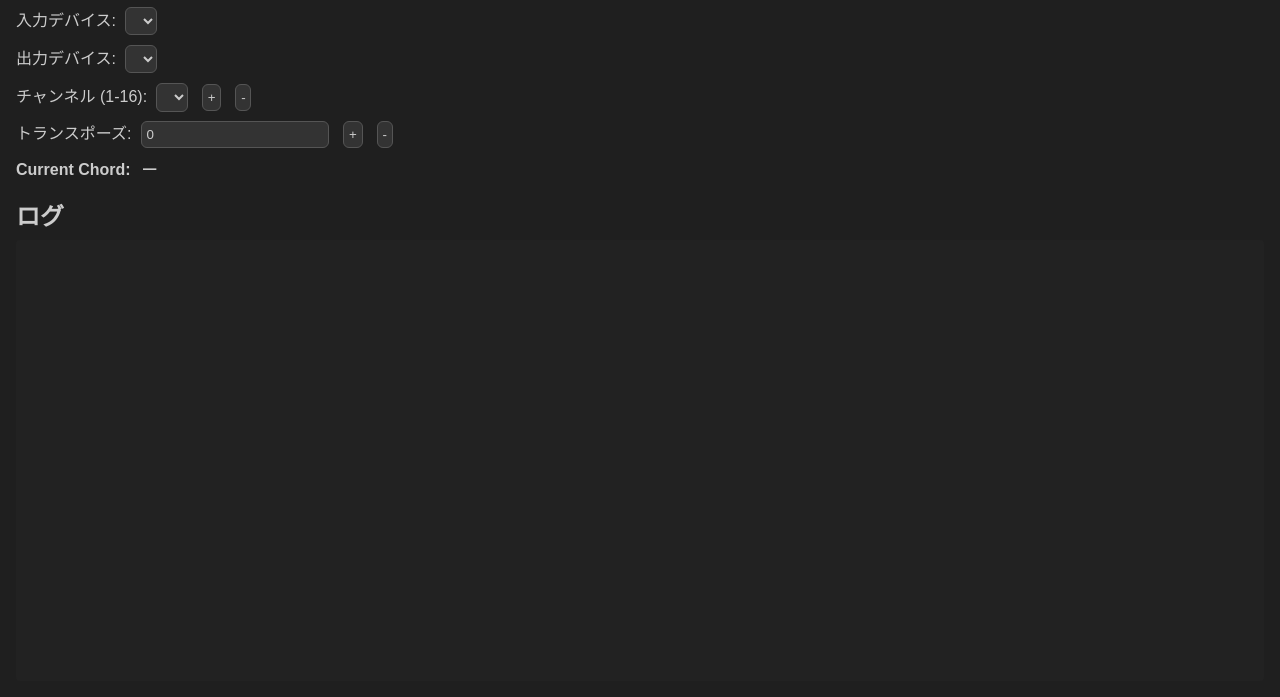
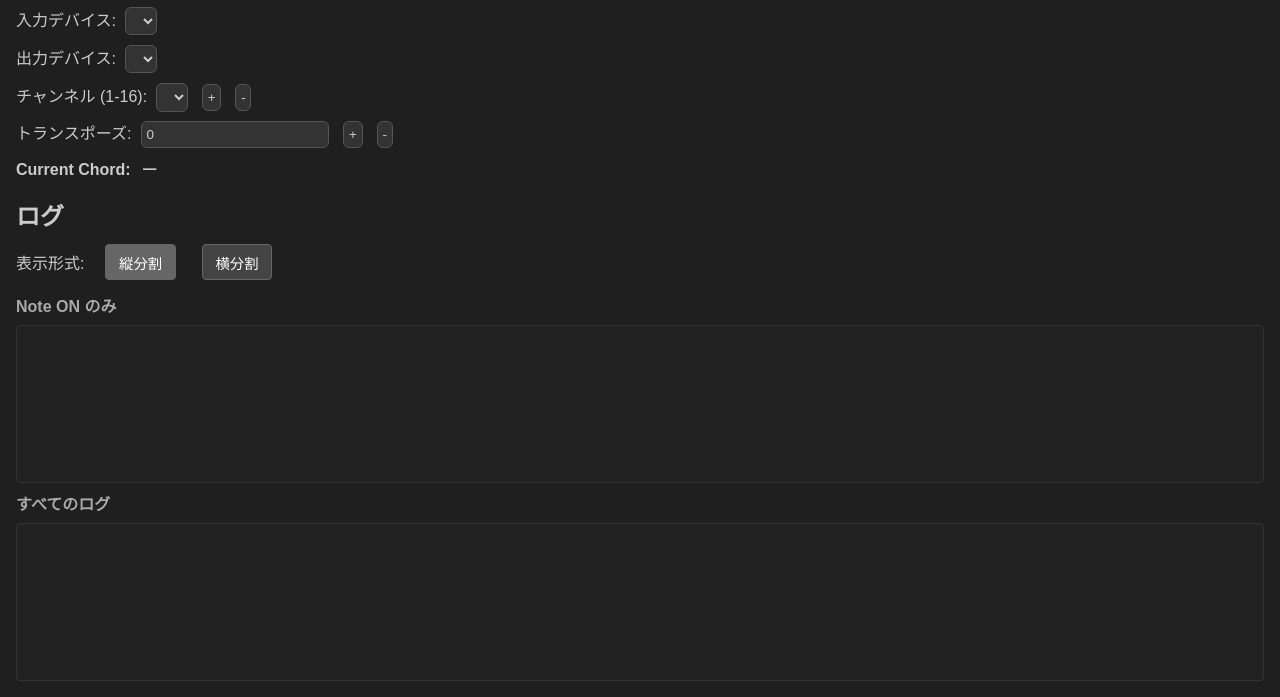
Before and after one commit to ogaog/MidiDevCha, a plain HTML site: page index.html in a window 1280 px wide. Shown: the part 103-800 px from the top of the page. Drawn offline with Linux system fonts and the light colour scheme.

Commit message:
NoteOnのみ領域作成

```diff
--- a/index.html
+++ b/index.html
@@ -69,6 +69,75 @@
             line-height: 1.3;
             min-height: 200px;
         }
+
+        .log-controls {
+            display: flex;
+            gap: 1rem;
+            align-items: center;
+            margin-bottom: 0.5rem;
+            flex-shrink: 0;
+        }
+
+        .log-split-container {
+            flex: 1;
+            display: flex;
+            gap: 0.5rem;
+            min-height: 0;
+        }
+
+        .log-split-vertical {
+            flex-direction: column;
+        }
+
+        .log-split-horizontal {
+            flex-direction: row;
+        }
+
+        .log-panel {
+            flex: 1;
+            display: flex;
+            flex-direction: column;
+            min-height: 0;
+            min-width: 0;
+        }
+
+        .log-panel h3 {
+            margin: 0 0 0.5rem 0;
+            font-size: 1rem;
+            color: #aaa;
+            flex-shrink: 0;
+        }
+
+        .log-panel-content {
+            flex: 1;
+            white-space: pre-wrap;
+            overflow-y: auto;
+            background: #222;
+            padding: 0.5rem;
+            border-radius: 4px;
+            font-family: 'Courier New', monospace;
+            font-size: 0.9rem;
+            line-height: 1.3;
+            border: 1px solid #333;
+        }
+
+        .split-toggle {
+            background: #444;
+            color: #fff;
+            border: 1px solid #666;
+            padding: 0.4rem 0.8rem;
+            border-radius: 4px;
+            cursor: pointer;
+            font-size: 0.9rem;
+        }
+
+        .split-toggle:hover {
+            background: #555;
+        }
+
+        .split-toggle.active {
+            background: #666;
+        }
     </style>
 </head>
 
@@ -104,7 +173,21 @@
 
     <div class="log-section">
         <h2>ログ</h2>
-        <div id="logOutput"></div>
+        <div class="log-controls">
+            <span>表示形式:</span>
+            <button class="split-toggle active" id="splitVertical">縦分割</button>
+            <button class="split-toggle" id="splitHorizontal">横分割</button>
+        </div>
+        <div class="log-split-container log-split-vertical" id="logContainer">
+            <div class="log-panel">
+                <h3>Note ON のみ</h3>
+                <div class="log-panel-content" id="noteOnLog"></div>
+            </div>
+            <div class="log-panel">
+                <h3>すべてのログ</h3>
+                <div class="log-panel-content" id="allLog"></div>
+            </div>
+        </div>
     </div>
 
     <!-- Tonal.js CDN -->
--- a/js/main.js
+++ b/js/main.js
@@ -11,7 +11,11 @@ const transInput = document.getElementById('transposeAmount');
 const incTrans = document.getElementById('incrementTranspose');
 const decTrans = document.getElementById('decrementTranspose');
 const chordDisplay = document.getElementById('chordDisplay');
-const logOutput = document.getElementById('logOutput');
+const noteOnLog = document.getElementById('noteOnLog');
+const allLog = document.getElementById('allLog');
+const logContainer = document.getElementById('logContainer');
+const splitVertical = document.getElementById('splitVertical');
+const splitHorizontal = document.getElementById('splitHorizontal');
 
 let currentChannel = 7;
 let transpose = 0;
@@ -29,18 +33,28 @@ function noteToName(noteNumber) {
 }
 
 // ログ出力（最大行数制限付き）
-function log(msg) {
+function log(msg, isNoteOn = false) {
     const timestamp = new Date().toLocaleTimeString();
     const logLine = `[${timestamp}] ${msg}`;
 
-    // 新しいログを先頭に追加
-    logOutput.textContent = logLine + '\n' + logOutput.textContent;
+    // すべてのログに追加
+    allLog.textContent = logLine + '\n' + allLog.textContent;
 
-    // 行数制限チェック
-    const lines = logOutput.textContent.split('\n');
+    // Note ON の場合は専用ログにも追加
+    if (isNoteOn) {
+        noteOnLog.textContent = logLine + '\n' + noteOnLog.textContent;
+    }
+
+    // 行数制限チェック（両方のログ領域）
+    limitLogLines(allLog);
+    limitLogLines(noteOnLog);
+}
+
+// ログ行数制限関数
+function limitLogLines(logElement) {
+    const lines = logElement.textContent.split('\n');
     if (lines.length > MAX_LOG_LINES) {
-        // 制限を超えた場合、古い行を削除
-        logOutput.textContent = lines.slice(0, MAX_LOG_LINES).join('\n');
+        logElement.textContent = lines.slice(0, MAX_LOG_LINES).join('\n');
     }
 }
 
@@ -63,7 +77,8 @@ const midi = new MIDIHandler({
         const originalNoteName = noteToName(note);
         const transposedNoteName = noteToName(transposedNote);
         const cmdType = (cmd === 0x90 && vel > 0) ? 'ON ' : 'OFF';
-        log(`Note ${cmdType}:\t${originalNoteName}\t→\t${transposedNoteName}\t|\tCh:${currentChannel + 1}\t|\tVel:${vel}`);
+        const isNoteOn = (cmd === 0x90 && vel > 0);
+        log(`Note ${cmdType}:\t${originalNoteName}\t→\t${transposedNoteName}\t|\tCh:${currentChannel + 1}\t|\tVel:${vel}`, isNoteOn);
     },
     onOtherMessage: ([status, d1, d2]) => {
         const newStatus = (status & 0xf0) | currentChannel;
@@ -152,6 +167,19 @@ async function setup() {
             }
         });
 
+        // 分割切り替えイベント
+        splitVertical.onclick = () => {
+            logContainer.className = 'log-split-container log-split-vertical';
+            splitVertical.classList.add('active');
+            splitHorizontal.classList.remove('active');
+        };
+
+        splitHorizontal.onclick = () => {
+            logContainer.className = 'log-split-container log-split-horizontal';
+            splitHorizontal.classList.add('active');
+            splitVertical.classList.remove('active');
+        };
+
         // 初期選択
         if (inputSelect.options.length) inputSelect.selectedIndex = 0;
         if (outputSelect.options.length) outputSelect.selectedIndex = 0;
```
